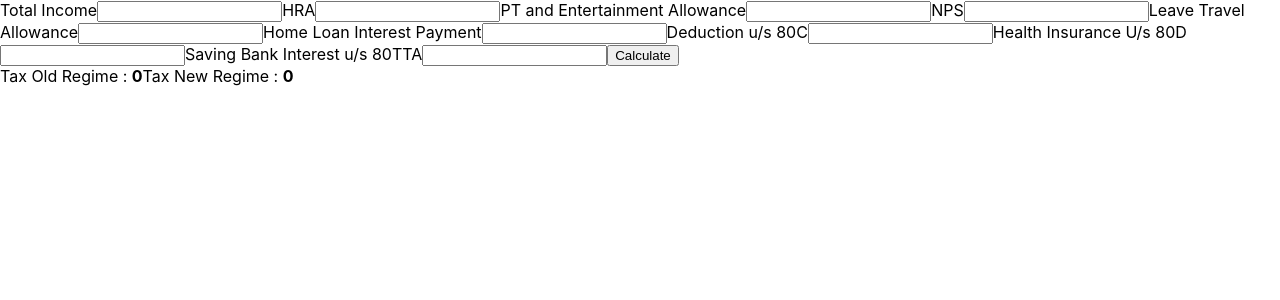
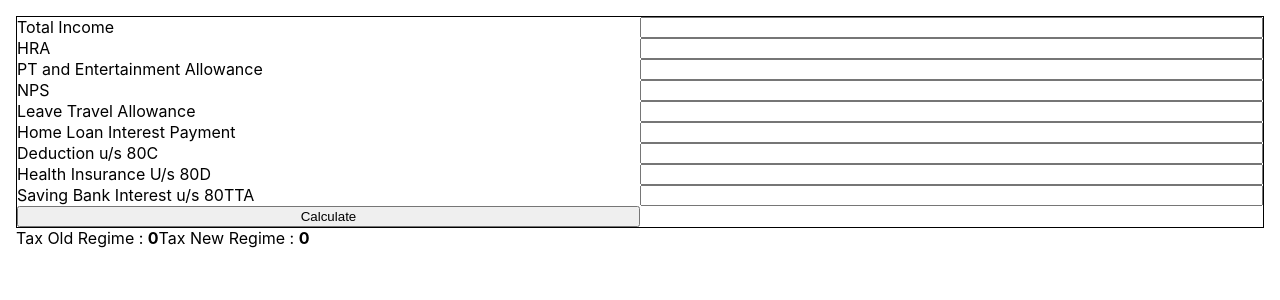
Before and after one commit to mishti169/income-tax-calc, a React (Vite) app: page / in a window 1280 px wide. Shown: the top 300 px of the page. Built offline with nearby package versions, Linux system fonts and the light colour scheme.

Commit message:
make form grid

```diff
--- a/src/App.css
+++ b/src/App.css
@@ -1,2 +1,14 @@
 .App {
+	padding: 1rem;
 }
+h1 {
+	margin: o;
+	text-align: center;
+}
+.form-wrapper {
+}
+form {
+	border: 1px solid #000;
+	display: grid;
+	grid-template-columns: 1fr 1fr;
+}
```
